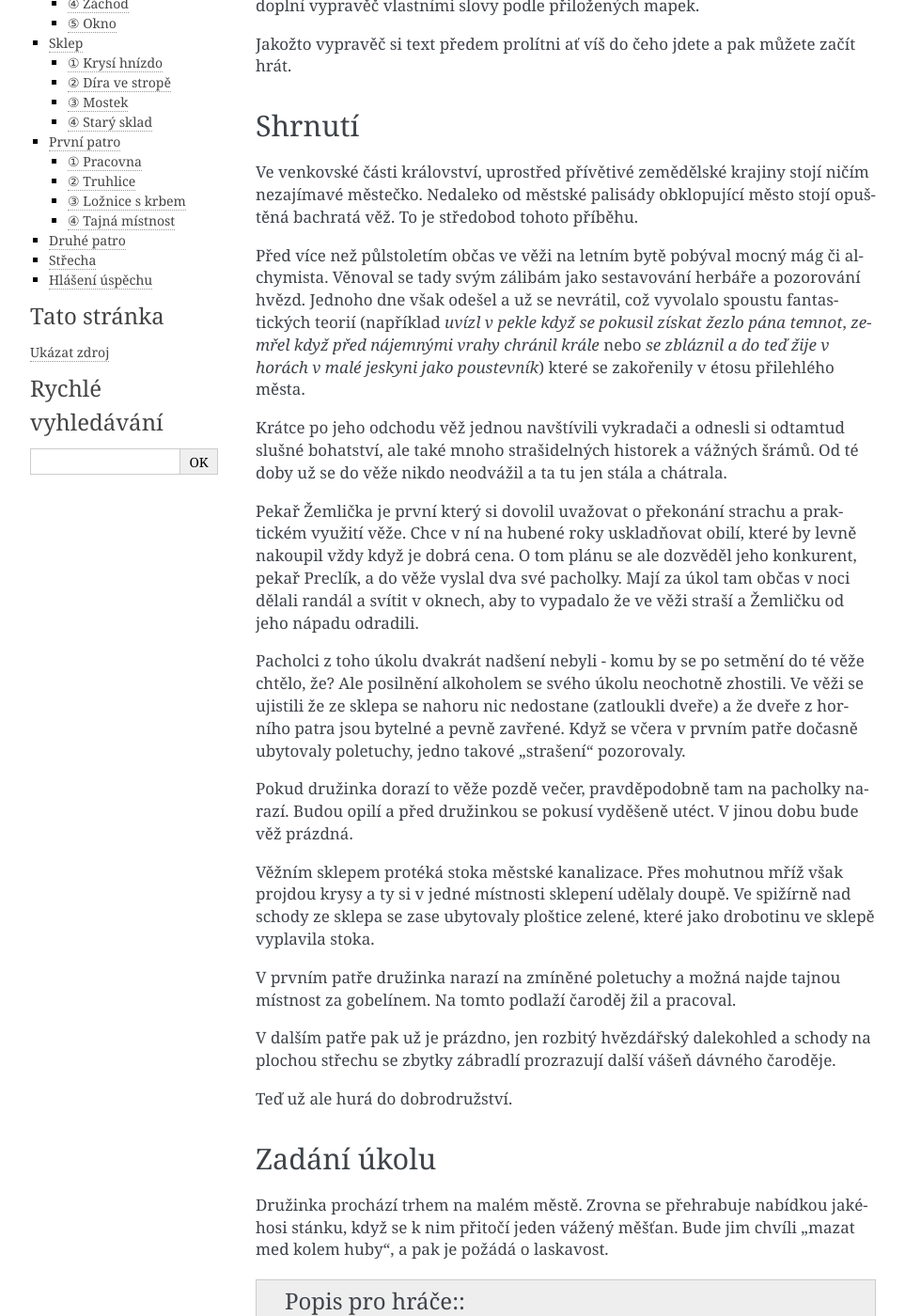
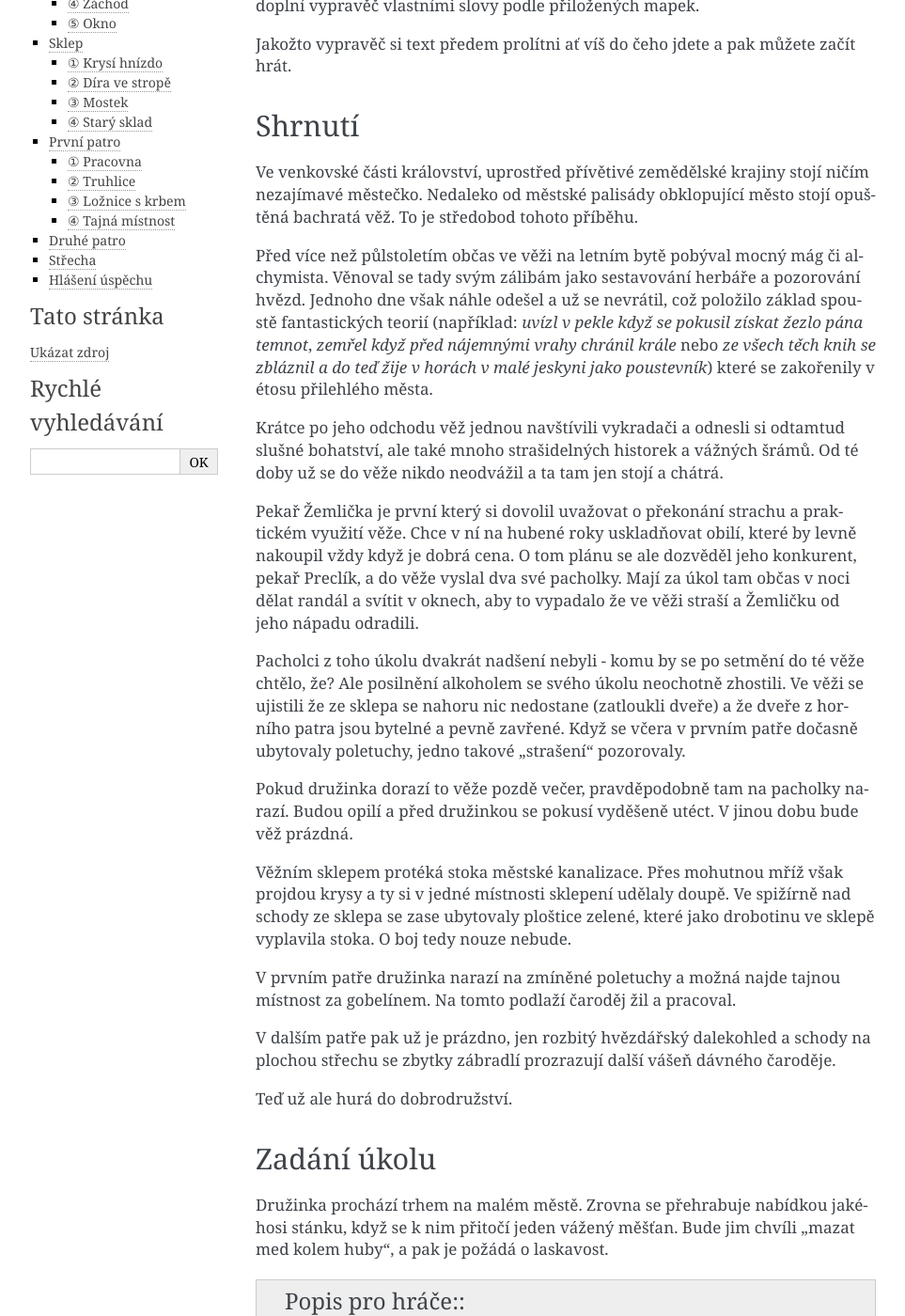
Before and after one commit to jhutar/nasdracak, a Sphinx documentation site: the page built from docs/source/opustena_magova_vez/index.rst, in a window 1280 px wide and 1400 px high, scrolled down 269 px. Shown: the whole window at 94% size, without its empty margins (148-1111 px from the left). Built offline with Sphinx 7.4.7, drawn with Linux system fonts in a browser that asks for light colours; pages that are not in the unit, such as notebooks, are missing from menus; some of the changed text lies outside the part shown.

Commit message:
fix: Male opravy po dalsim precteni

```diff
--- a/docs/source/opustena_magova_vez/index.rst
+++ b/docs/source/opustena_magova_vez/index.rst
@@ -2,7 +2,7 @@
 Opuštěná mágova věž
 ===================
 
-Dobrodružství je zamýšleno pro skupinku 3 dobrodruhů na první úrovni. Co se pravidel týče a způsobu popisu příšer či předmětů, vycházíme z prastarého Dračího doupěte. Myslím ale že to půjde převést na libovolný systém.
+Dobrodružství je zamýšleno pro skupinku 3 dobrodruhů na první úrovni. Co se pravidel týče a způsobu popisu příšer či předmětů, vycházíme z prastarého Dračího doupěte. Myslím ale, že to půjde převést na libovolný systém.
 
 Odstavečky uvozené textem "Popis pro hráče:" je bezpečné hráčům přímo přečíst. Zbytek slouží jen potřebám vypravěče. Popisy pro hráče neobsahují přesný popis tvaru místnosti a toho jaké dveře z ní vedou - předpokládá se, že to doplní vypravěč vlastními slovy podle přiložených mapek.
 
@@ -13,17 +13,17 @@ Shrnutí
 
 Ve venkovské části království, uprostřed přívětivé zemědělské krajiny stojí ničím nezajímavé městečko. Nedaleko od městské palisády obklopující město stojí opuštěná bachratá věž. To je středobod tohoto příběhu.
 
-Před více než půlstoletím občas ve věži na letním bytě pobýval mocný mág či alchymista. Věnoval se tady svým zálibám jako sestavování herbáře a pozorování hvězd. Jednoho dne však odešel a už se nevrátil, což vyvolalo spoustu fantastických teorií (například *uvízl v pekle když se pokusil získat žezlo pána temnot*, *zemřel když před nájemnými vrahy chránil krále* nebo *se zbláznil a do teď žije v horách v malé jeskyni jako poustevník*) které se zakořenily v étosu přilehlého města.
+Před více než půlstoletím občas ve věži na letním bytě pobýval mocný mág či alchymista. Věnoval se tady svým zálibám jako sestavování herbáře a pozorování hvězd. Jednoho dne však náhle odešel a už se nevrátil, což položilo základ spoustě fantastických teorií (například: *uvízl v pekle když se pokusil získat žezlo pána temnot*, *zemřel když před nájemnými vrahy chránil krále* nebo *ze všech těch knih se zbláznil a do teď žije v horách v malé jeskyni jako poustevník*) které se zakořenily v étosu přilehlého města.
 
-Krátce po jeho odchodu věž jednou navštívili vykradači a odnesli si odtamtud slušné bohatství, ale také mnoho strašidelných historek a vážných šrámů. Od té doby už se do věže nikdo neodvážil a ta tu jen stála a chátrala.
+Krátce po jeho odchodu věž jednou navštívili vykradači a odnesli si odtamtud slušné bohatství, ale také mnoho strašidelných historek a vážných šrámů. Od té doby už se do věže nikdo neodvážil a ta tam jen stojí a chátrá.
 
-Pekař Žemlička je první který si dovolil uvažovat o překonání strachu a praktickém využití věže. Chce v ní na hubené roky uskladňovat obilí, které by levně nakoupil vždy když je dobrá cena. O tom plánu se ale dozvěděl jeho konkurent, pekař Preclík, a do věže vyslal dva své pacholky. Mají za úkol tam občas v noci dělali randál a svítit v oknech, aby to vypadalo že ve věži straší a Žemličku od jeho nápadu odradili.
+Pekař Žemlička je první který si dovolil uvažovat o překonání strachu a praktickém využití věže. Chce v ní na hubené roky uskladňovat obilí, které by levně nakoupil vždy když je dobrá cena. O tom plánu se ale dozvěděl jeho konkurent, pekař Preclík, a do věže vyslal dva své pacholky. Mají za úkol tam občas v noci dělat randál a svítit v oknech, aby to vypadalo že ve věži straší a Žemličku od jeho nápadu odradili.
 
 Pacholci z toho úkolu dvakrát nadšení nebyli - komu by se po setmění do té věže chtělo, že? Ale posilnění alkoholem se svého úkolu neochotně zhostili. Ve věži se ujistili že ze sklepa se nahoru nic nedostane (zatloukli dveře) a že dveře z horního patra jsou bytelné a pevně zavřené. Když se včera v prvním patře dočasně ubytovaly poletuchy, jedno takové "strašení" pozorovaly.
 
 Pokud družinka dorazí to věže pozdě večer, pravděpodobně tam na pacholky narazí. Budou opilí a před družinkou se pokusí vyděšeně utéct. V jinou dobu bude věž prázdná.
 
-Věžním sklepem protéká stoka městské kanalizace. Přes mohutnou mříž však projdou krysy a ty si v jedné místnosti sklepení udělaly doupě. Ve spižírně nad schody ze sklepa se zase ubytovaly ploštice zelené, které jako drobotinu ve sklepě vyplavila stoka.
+Věžním sklepem protéká stoka městské kanalizace. Přes mohutnou mříž však projdou krysy a ty si v jedné místnosti sklepení udělaly doupě. Ve spižírně nad schody ze sklepa se zase ubytovaly ploštice zelené, které jako drobotinu ve sklepě vyplavila stoka. O boj tedy nouze nebude.
 
 V prvním patře družinka narazí na zmíněné poletuchy a možná najde tajnou místnost za gobelínem. Na tomto podlaží čaroděj žil a pracoval.
 
@@ -227,11 +233,11 @@ Pravděpodobně unikla pozornosti dávných vykradačů, protože obsahovala hla
 
      Po otevření z truhlice vyběhnou tři myši. Truhla obsahuje nevábně vypadající a ještě nevábněji vonící směs zbytků látek a všemožných myších produktů.
 
-* Pokud se někdo rozhodne prohrabat zbytky látek rozežrané myšmi a moli, pravděpodobně něco najde: past na INT 4, nic/nalezen Lektvar Rudého kříže. Alchymista ho pozná, ale kdo s ním zatím do styku nepřišel:
+* Pokud se někdo rozhodne prohrabat zbytky látek rozežrané myšmi a moli, pravděpodobně něco najde: past na *INT 4, nic/nalezen Lektvar Rudého kříže*. Alchymista ho jistě pozná, ale pro toho kdo s ním zatím do styku nepřišel:
 
   .. admonition:: Popis pro hráče:
 
-     Lahvička s temně rudou kapalinou.
+     Lahvička s temně rudou kapalinou. Malinovka to rozhodně nebude.
 
 ③ Ložnice s krbem
 -------------------
@@ -288,7 +299,7 @@ Pravděpodobně kouzelníkova skrýš pro cenné věci. Před odchodem tam ale a
 
        Lahvička s temně rudou kapalinou.
 
-  * svitek Ochrana před nemrtvými - alchymisté svitky poznávají podle pečetě jejímž rozlomením se svitek aktivuje, tento má však navíc na sobě nápovědu v obecné řeči
+  * svitek Ochrana před nemrtvými. Alchymisté svitky poznávají podle pečetě jejímž rozlomením se svitek aktivuje, tento má však navíc na sobě "nápovědu" v obecné řeči:
 
     .. admonition:: Popis pro hráče:
 
```
Also changed, not shown: other parts of docs/source/opustena_magova_vez/index.rst (+28 -17 lines).
